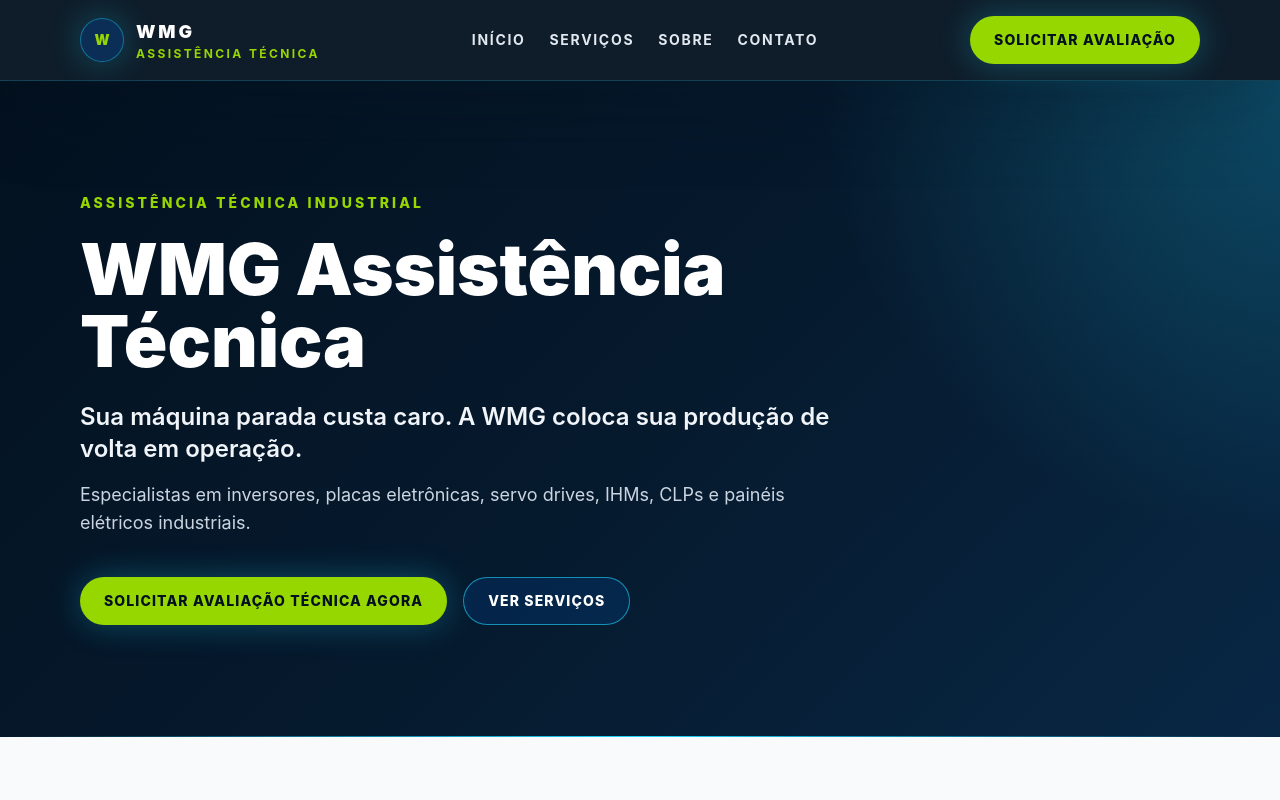
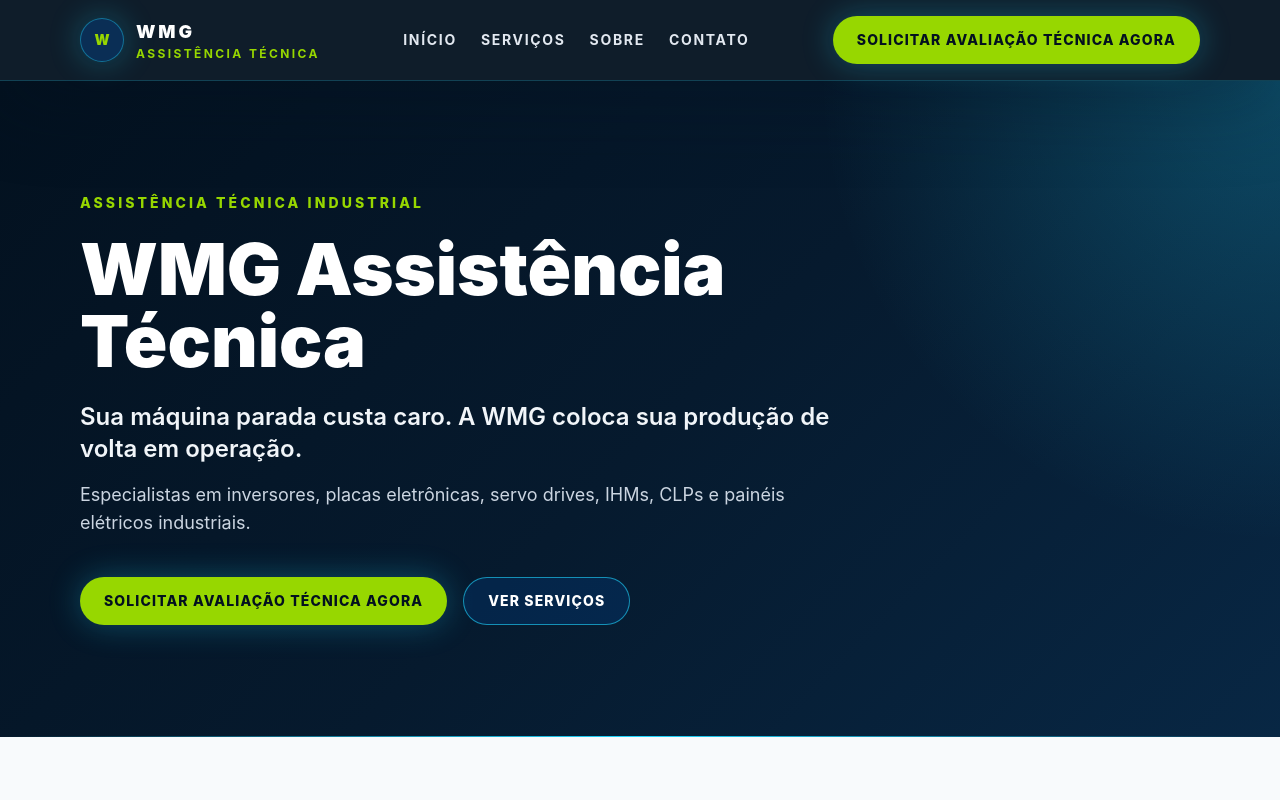
Before and after one commit to Dev-RuiDiniz/Site_WMG_AssistenciaTecnica, a React (Vite) app: page / in a window 1280 px wide. Shown: the top 800 px of the page. Built offline with nearby package versions, Linux system fonts and the light colour scheme.

Commit message:
refactor(layout): usa conteudo versionado no header

```diff
--- a/src/components/layout/Header.tsx
+++ b/src/components/layout/Header.tsx
@@ -1,7 +1,9 @@
 import { useState } from 'react';
+import { ctaContent, navigationItems } from '../../content';
 import { Button } from '../ui/Button';
 import { Container } from '../ui/Container';
-import { navigationItems } from './navigation';
+
+const requestEvaluationCta = ctaContent.find((cta) => cta.id === 'request-evaluation');
 
 export function Header() {
   const [isMenuOpen, setIsMenuOpen] = useState(false);
@@ -38,7 +40,7 @@ export function Header() {
         </nav>
 
         <div className="hidden md:block">
-          <Button href="#contato">Solicitar avaliação</Button>
+          {requestEvaluationCta ? <Button href={requestEvaluationCta.href}>{requestEvaluationCta.label}</Button> : null}
         </div>
 
         <button
@@ -70,9 +72,11 @@ export function Header() {
                 {item.label}
               </a>
             ))}
-            <Button href="#contato" className="mt-2">
-              Solicitar avaliação
-            </Button>
+            {requestEvaluationCta ? (
+              <Button href={requestEvaluationCta.href} className="mt-2">
+                {requestEvaluationCta.label}
+              </Button>
+            ) : null}
           </Container>
         </nav>
       ) : null}
```
